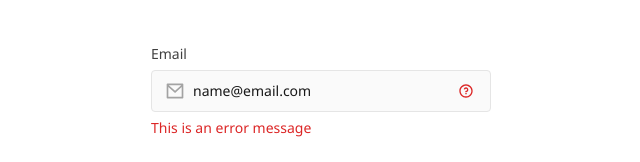
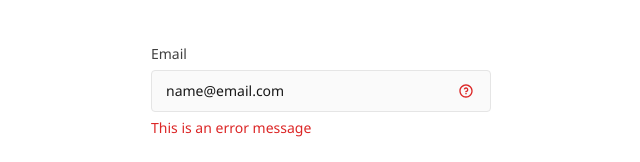
Before and after one commit to ItsChance-BTW/Projects, a Next.js app: page /text-input-component in a window 1280 px wide. Shown: the part 494-656 px from the top of the page, without its empty margins (319-959 px from the left). Built offline with nearby package versions, Linux system fonts and the light colour scheme.

Commit message:
submission update

```diff
--- a/app/(projects)/text-input-component/page.tsx
+++ b/app/(projects)/text-input-component/page.tsx
@@ -50,10 +50,6 @@ export default function Page() {
                     disabled={false}
                     hint="This is a hint text."
                     error={"This is an error message"}
-                    leftSVG={{
-                        fill: 'currentColor',
-                        path: 'M3 3H21C21.5523 3 22 3.44772 22 4V20C22 20.5523 21.5523 21 21 21H3C2.44772 21 2 20.5523 2 20V4C2 3.44772 2.44772 3 3 3ZM20 7.23792L12.0718 14.338L4 7.21594V19H20V7.23792ZM4.51146 5L12.0619 11.662L19.501 5H4.51146Z'
-                    }}
                     rightSVG={{
                         fill: 'currentColor',
                         path: "M12 22C6.47715 22 2 17.5228 2 12C2 6.47715 6.47715 2 12 2C17.5228 2 22 6.47715 22 12C22 17.5228 17.5228 22 12 22ZM12 20C16.4183 20 20 16.4183 20 12C20 7.58172 16.4183 4 12 4C7.58172 4 4 7.58172 4 12C4 16.4183 7.58172 20 12 20ZM11 15H13V17H11V15ZM13 13.3551V14H11V12.5C11 11.9477 11.4477 11.5 12 11.5C12.8284 11.5 13.5 10.8284 13.5 10C13.5 9.17157 12.8284 8.5 12 8.5C11.2723 8.5 10.6656 9.01823 10.5288 9.70577L8.56731 9.31346C8.88637 7.70919 10.302 6.5 12 6.5C13.933 6.5 15.5 8.067 15.5 10C15.5 11.5855 14.4457 12.9248 13 13.3551Z"
```
